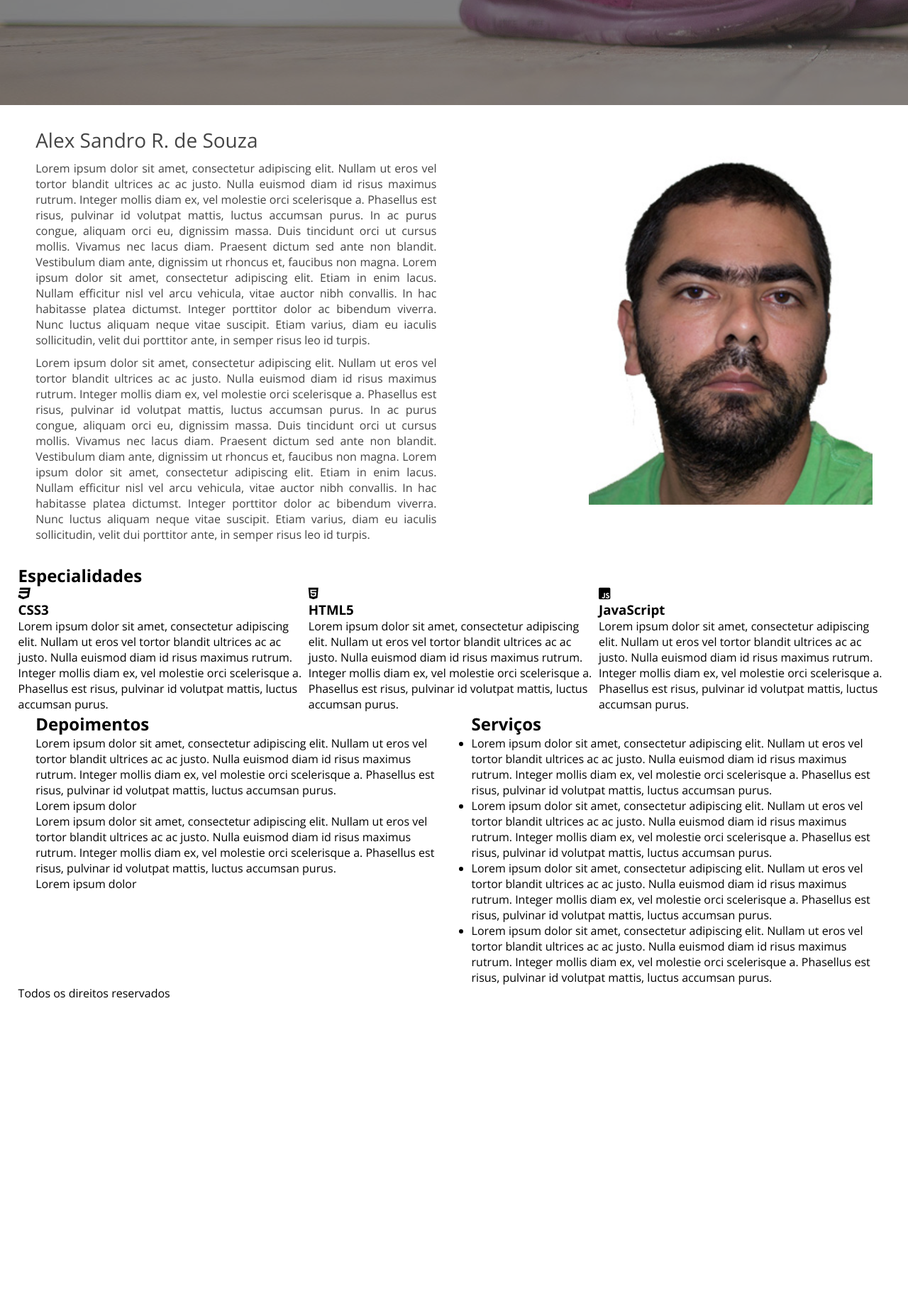
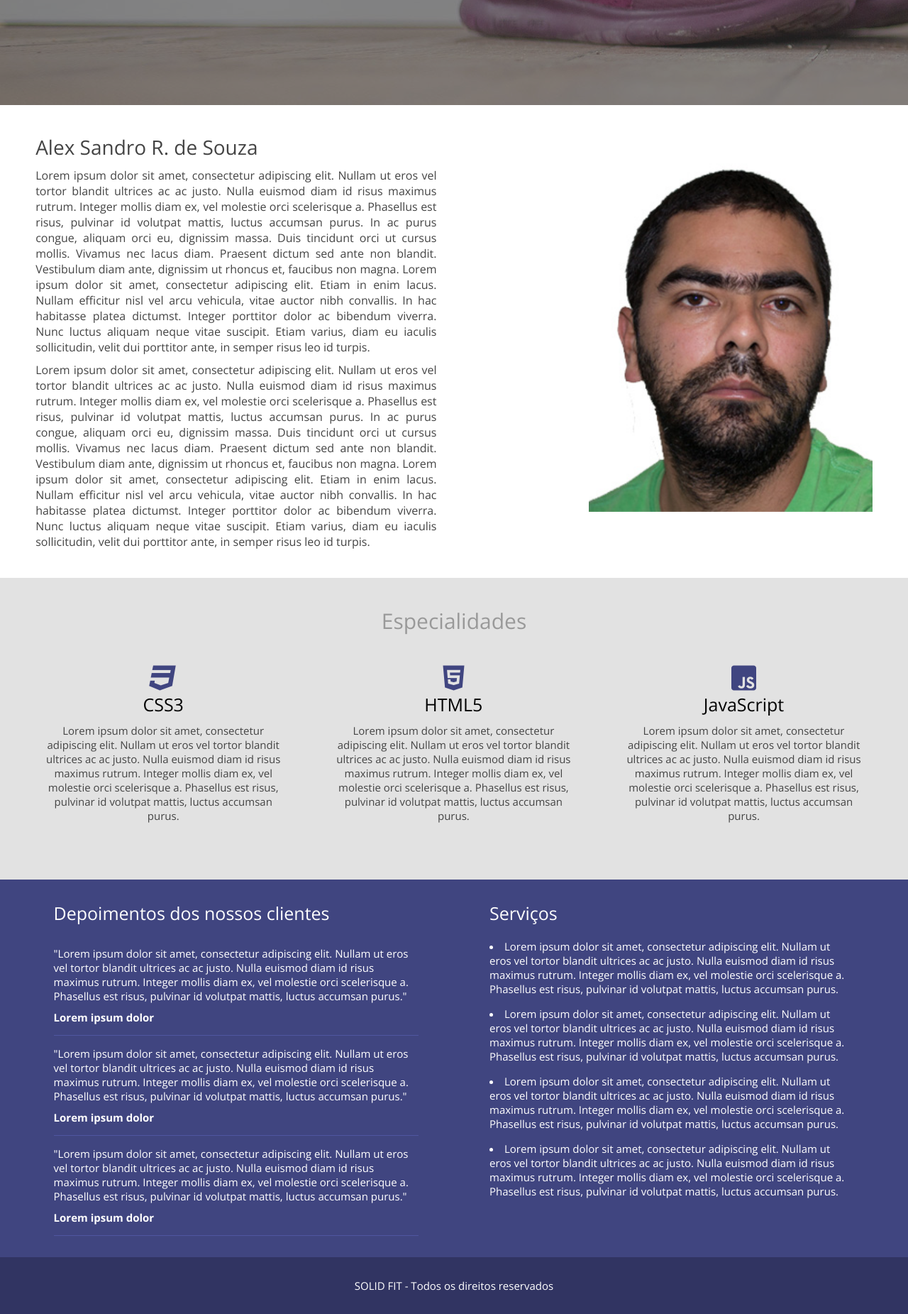
Before and after one commit to alexsrs/Projeto-01, a PHP site: page / in a window 1280 px wide. Shown: the part 533-2384 px from the top of the page at 71% size. Before the commit the page ends 1943 px from the top, so only its background shows below. Run offline with PHP 8.4, Linux system fonts and the light colour scheme.

Commit message:
finalizando css

```diff
--- a/estilo/style.css
+++ b/estilo/style.css
@@ -24,6 +24,7 @@ img{
 
 .w33{
 	width: 33.3%;
+	padding: 0 10px;
 }
 
 .left{
@@ -134,7 +135,7 @@ section.banner-principal form input[type=submit]{
 }
 
 section.descricao-autor{
-	padding: 30px 0;
+	padding: 40px 0;
 }
 
 section.descricao-autor h2{
@@ -151,6 +152,103 @@ section.descricao-autor p{
 	text-align: justify;
 }
 
+section.especialidades{
+	padding: 40px 0;
+	background: #E2E2E2;
+}
+
+section.especialidades h2.title{
+	font-size: 30px;
+	font-weight: 400;
+	color: #999;
+	text-align: center;
+}
+
+.box-especialidade{
+	margin: 40px 0;
+	text-align: center;
+	padding: 0 30px;
+}
+
+.box-especialidade h3{
+	color: #404580;
+	font-size: 40px;
+}
+
+.box-especialidade h4{
+	color: ##BABABA;
+	font-weight: 300;
+	font-size: 25px;
+}
+
+.box-especialidade p{
+	color: #444;
+	font-size: 15px;
+	margin-top: 10px;
+
+}
+
+section.extras{
+	padding: 30px 0;
+	background: #404580;
+}
+
+.depoimentos-container,.servicos-container{
+	padding: 0 50px;
+}
+
+section.extras .title{
+	color: white;
+	font-weight: 300;
+	font-size: 25px;
+	margin-bottom: 15px;
+}
+
+.depoimento-single{
+	padding: 15px 0;
+	border-bottom: 1px solid #5056A0;
+}
+
+p.depoimento-descricao{
+	font-size: 15px;
+	color: white;
+	font-weight: 300;
+}
+
+p.nome-autor{
+	font-size: 15px;
+	color: white;
+	font-weight: bold;
+	margin-top: 10px;
+}
+
+.servicos ul{
+	margin: 20px 0;
+	list-style-position: inside;
+}
+
+.servicos li{
+	margin-bottom: 15px;
+	font-size: 15px;
+	color: white;
+	font-weight: 300;
+
+}
+
+footer{
+	background: #313462;
+	padding: 30px 0;
+}
+
+footer p{
+	color: white;
+	font-size: 15px;
+	text-align: center;
+	font-weight: 300;
+}
+
+
+
 @media screen and (max-width: 768px){
 	img{
 		float: none !important;
@@ -162,6 +260,20 @@ section.descricao-autor p{
 		padding: 20px;
 		width: 100%;
 	}
+
+	.w33{
+		width: 100%;
+		padding: 20px;
+	}
+
+	.box-especialidade{
+		padding: 40px 20px;
+		margin: 0;
+	}
+
+
+
+
 }
 
 @media screen and (max-width: 700px){
--- a/index.php
+++ b/index.php
@@ -64,35 +64,40 @@
 			<h2 class="title">Especialidades</h2>
 			<div class="box-especialidade w33 left">
 				<h3><i class="fab fa-css3"></i></h3>
-				<h3>CSS3</h3>
+				<h4>CSS3</h4>
 				<p>Lorem ipsum dolor sit amet, consectetur adipiscing elit. Nullam ut eros vel tortor blandit ultrices ac ac justo. Nulla euismod diam id risus maximus rutrum. Integer mollis diam ex, vel molestie orci scelerisque a. Phasellus est risus, pulvinar id volutpat mattis, luctus accumsan purus.</p>
 			</div><!-- box-especialidade -->
 			<div class="box-especialidade w33 left">
 				<h3><i class="fab fa-html5"></i></h3>
-				<h3>HTML5</h3>
+				<h4>HTML5</h4>
 				<p>Lorem ipsum dolor sit amet, consectetur adipiscing elit. Nullam ut eros vel tortor blandit ultrices ac ac justo. Nulla euismod diam id risus maximus rutrum. Integer mollis diam ex, vel molestie orci scelerisque a. Phasellus est risus, pulvinar id volutpat mattis, luctus accumsan purus.</p>
 			</div><!-- box-especialidade -->
 			<div class="box-especialidade w33 left">
 				<h3><i class="fab fa-js-square"></i></h3>
-				<h3>JavaScript</h3>
+				<h4>JavaScript</h4>
 				<p>Lorem ipsum dolor sit amet, consectetur adipiscing elit. Nullam ut eros vel tortor blandit ultrices ac ac justo. Nulla euismod diam id risus maximus rutrum. Integer mollis diam ex, vel molestie orci scelerisque a. Phasellus est risus, pulvinar id volutpat mattis, luctus accumsan purus.</p>
 			</div><!-- box-especialidade -->
+			<div class="clear"></div><!--clear-->
 		</div><!-- center -->
 	</section><!-- especialidades -->
 	<section class="extras">
 		<div class="center">
-			<div class="w50 left">
-				<h2 class="title">Depoimentos</h2>
+			<div class="w50 left depoimentos-container">
+				<h2 class="title">Depoimentos dos nossos clientes</h2>
 					<div class="depoimento-single">
-						<p>Lorem ipsum dolor sit amet, consectetur adipiscing elit. Nullam ut eros vel tortor blandit ultrices ac ac justo. Nulla euismod diam id risus maximus rutrum. Integer mollis diam ex, vel molestie orci scelerisque a. Phasellus est risus, pulvinar id volutpat mattis, luctus accumsan purus.</p>
+						<p class="depoimento-descricao">"Lorem ipsum dolor sit amet, consectetur adipiscing elit. Nullam ut eros vel tortor blandit ultrices ac ac justo. Nulla euismod diam id risus maximus rutrum. Integer mollis diam ex, vel molestie orci scelerisque a. Phasellus est risus, pulvinar id volutpat mattis, luctus accumsan purus."</p>
 						<p class="nome-autor">Lorem ipsum dolor</p>
 					</div><!-- depoimento-single -->
 					<div class="depoimento-single">
-						<p>Lorem ipsum dolor sit amet, consectetur adipiscing elit. Nullam ut eros vel tortor blandit ultrices ac ac justo. Nulla euismod diam id risus maximus rutrum. Integer mollis diam ex, vel molestie orci scelerisque a. Phasellus est risus, pulvinar id volutpat mattis, luctus accumsan purus.</p>
+						<p class="depoimento-descricao">"Lorem ipsum dolor sit amet, consectetur adipiscing elit. Nullam ut eros vel tortor blandit ultrices ac ac justo. Nulla euismod diam id risus maximus rutrum. Integer mollis diam ex, vel molestie orci scelerisque a. Phasellus est risus, pulvinar id volutpat mattis, luctus accumsan purus."</p>
+						<p class="nome-autor">Lorem ipsum dolor</p>
+					</div><!-- depoimento-single -->
+					<div class="depoimento-single">
+						<p class="depoimento-descricao">"Lorem ipsum dolor sit amet, consectetur adipiscing elit. Nullam ut eros vel tortor blandit ultrices ac ac justo. Nulla euismod diam id risus maximus rutrum. Integer mollis diam ex, vel molestie orci scelerisque a. Phasellus est risus, pulvinar id volutpat mattis, luctus accumsan purus."</p>
 						<p class="nome-autor">Lorem ipsum dolor</p>
 					</div><!-- depoimento-single -->
 			</div><!-- w50 -->
-			<div class="w50 left">
+			<div class="w50 left servicos-container">
 				<h2 class="title">Serviços</h2>
 				<div class="servicos">
 					<ul>
@@ -108,7 +113,7 @@
 	</section><!-- extras -->
 	<footer>
 		<div class="center">
-			<p>Todos os direitos reservados</p>
+			<p>SOLID FIT - Todos os direitos reservados</p>
 		</div><!-- center -->
 	</footer>
 </body>
```
